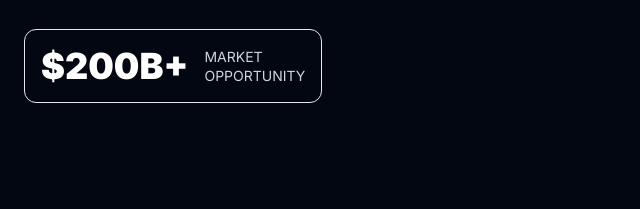
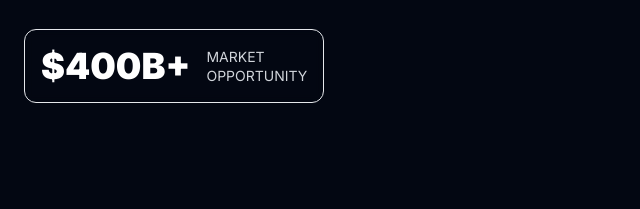
Before and after one commit to rchopra009/keystone-investor-brief, a plain HTML site: page index.html in a window 1280 px wide. Shown: the part 526-735 px from the top of the page, 0-640 px from the left. Drawn offline with nearby package versions, Linux system fonts and the light colour scheme.

Commit message:
Update index.html

```diff
--- a/index.html
+++ b/index.html
@@ -87,7 +87,7 @@
                 </p>
                 <div class="inline-flex items-center gap-4 bg-keystone-green/10 border border-keystone-green/30 p-4 rounded-xl backdrop-blur-sm">
                     <div class="text-3xl md:text-4xl font-black text-keystone-green">
-                        $200B+
+                        $400B+
                     </div>
                     <div class="text-sm text-gray-300 uppercase leading-snug">
                         Market<br>Opportunity
```
